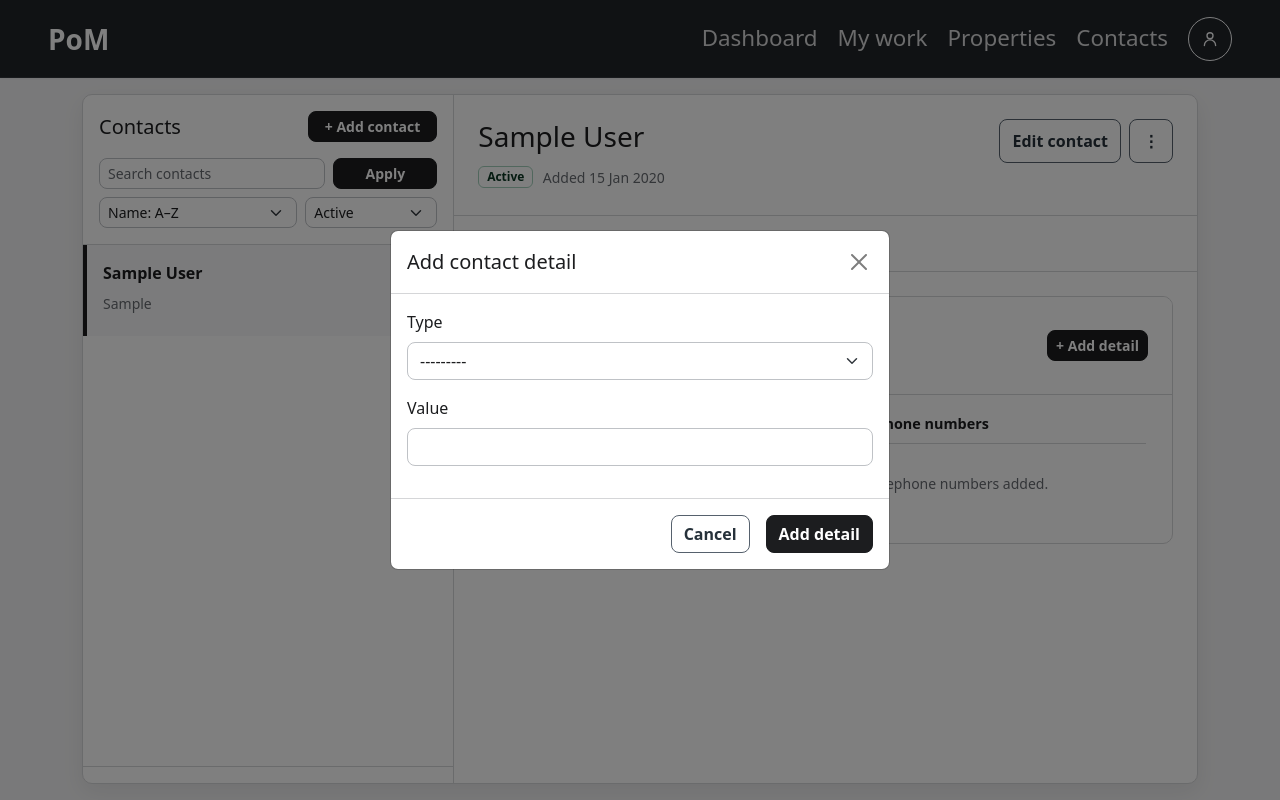
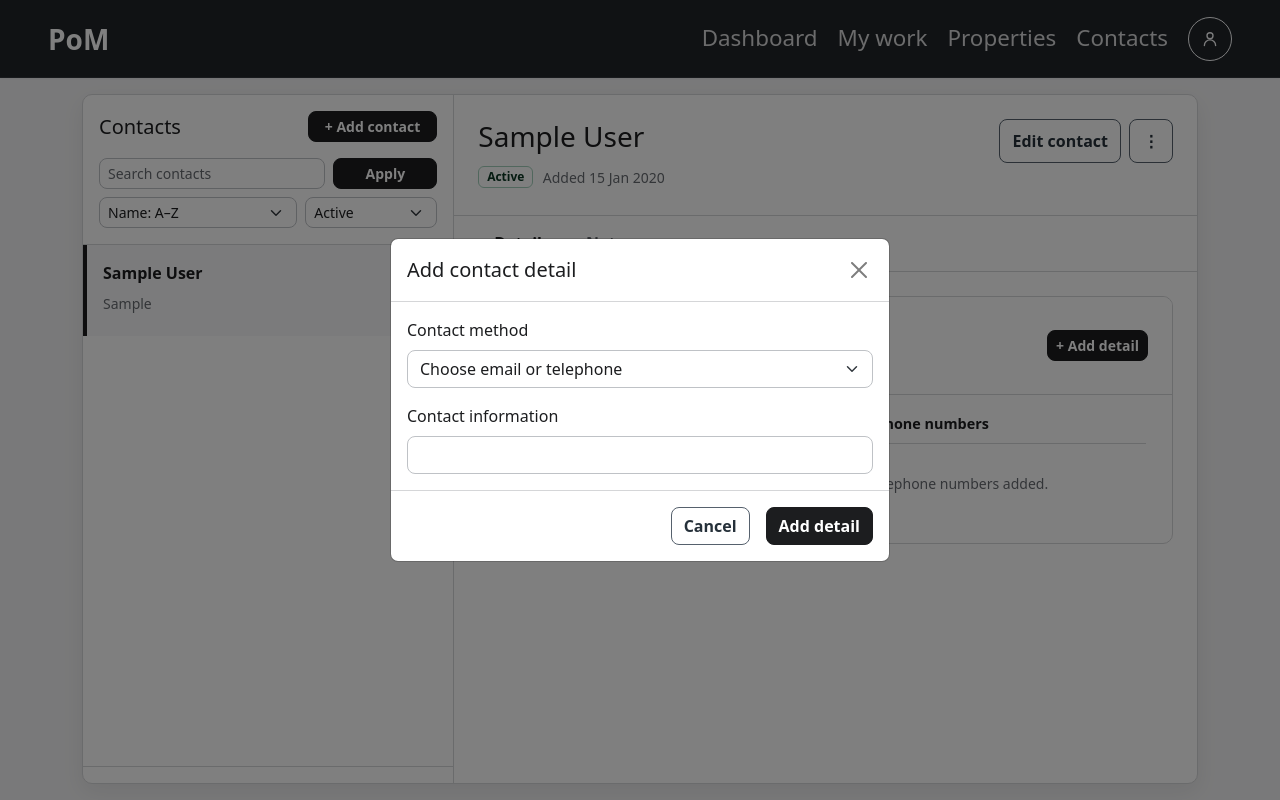
Before and after one commit to alexander-kireev/property_operations_manager, a Django app: page /contacts/ in a window 1280 px wide, after a click on "+ Add detail". Run offline with Django 5.2, Linux system fonts and the light colour scheme; a user stored in the database is signed in; tables that the repository leaves empty hold one stand-in row (values such as "Sample post").

Commit message:
Finish Event and Contact housekeeping

```diff
--- a/contact/forms.py
+++ b/contact/forms.py
@@ -27,6 +27,14 @@ class ContactForm(forms.ModelForm):
             "first_name",
             "last_name",
         )
+        error_messages = {
+            "first_name": {
+                "max_length": "First name must be %(limit_value)d characters or fewer. You entered %(show_value)d.",
+            },
+            "last_name": {
+                "max_length": "Last name must be %(limit_value)d characters or fewer. You entered %(show_value)d.",
+            },
+        }
 
 class ContactCreateForm(ContactForm):
     email = forms.EmailField(
@@ -51,6 +59,12 @@ class ContactMethodForm(forms.ModelForm):
         if self.contact is None and self.instance.pk:
             self.contact = self.instance.contact
 
+        self.fields["type"].label = "Contact method"
+        self.fields["type"].choices = [
+            ("", "Choose email or telephone"),
+            *ContactMethod.Type.choices,
+        ]
+        self.fields["value"].label = "Contact information"
         self.fields["type"].widget.attrs["class"] = "form-select"
         self.fields["value"].widget.attrs["class"] = "form-control"
         self.fields["value"].widget.attrs["autocomplete"] = "off"
--- a/contact/selectors.py
+++ b/contact/selectors.py
@@ -1,4 +1,4 @@
-from django.db.models import OuterRef, Prefetch, Q, Subquery
+from django.db.models import Count, OuterRef, Prefetch, Q, Subquery
 from django.db.models.functions import Lower
 
 from .models import Contact, ContactMethod
@@ -23,6 +23,7 @@ def contacts_for_user(*, user):
         user=user,
         deleted_at__isnull=True,
     ).annotate(
+        method_count=Count("contact_methods", distinct=True),
         first_email=Subquery(
             first_method.filter(type=ContactMethod.Type.EMAIL).values("value")[:1]
         ),
--- a/contact/templates/contact/contacts.html
+++ b/contact/templates/contact/contacts.html
@@ -64,9 +64,13 @@
                                         href="{% if navigation_query %}?{{ navigation_query }}&amp;{% else %}?{% endif %}selected={{ contact.pk }}"
                                         {% if contact == selected_contact %}aria-current="true"{% endif %}
                                     >
-                                        <span class="contact-command-title d-block" title="{{ contact }}">{{ contact }}</span>
-                                        <span class="contact-command-methods d-block mt-2">
-                                            {% if contact.state != "active" %}<span class="badge bg-secondary-subtle border text-secondary-emphasis">{{ contact.get_state_display }}</span>{% else %}{% if contact.first_email %}{{ contact.first_email }}{% endif %}{% if contact.first_email and contact.first_telephone %} · {% endif %}{% if contact.first_telephone %}{{ contact.first_telephone }}{% endif %}{% if not contact.first_email and not contact.first_telephone %}No contact details{% endif %}{% endif %}
+                                        <span class="contact-command-heading">
+                                            <span class="contact-command-title" title="{{ contact }}">{{ contact }}</span>
+                                            {% if contact.state != "active" %}<span class="badge bg-secondary-subtle border text-secondary-emphasis">{{ contact.get_state_display }}</span>{% endif %}
+                                        </span>
+                                        <span class="contact-command-methods mt-2">
+                                            {% if contact.first_email %}<span class="contact-command-primary-method" title="{{ contact.first_email }}">{{ contact.first_email }}</span>{% elif contact.first_telephone %}<span class="contact-command-primary-method" title="{{ contact.first_telephone }}">{{ contact.first_telephone }}</span>{% else %}<span>No contact details</span>{% endif %}
+                                            {% if contact.method_count > 1 %}<span class="contact-command-more">+{{ contact.method_count|add:"-1" }} more</span>{% endif %}
                                         </span>
                                     </a>
                                 {% endfor %}
@@ -219,7 +223,7 @@
             <div class="modal-dialog modal-dialog-centered"><div class="modal-content">
                 <div class="modal-header"><h2 class="modal-title fs-5" id="addContactMethodModalLabel">Add contact detail</h2><button class="btn-close" type="button" data-bs-dismiss="modal" aria-label="Close"></button></div>
                 <form action="{% url 'contact:add_contact_method' selected_contact.pk %}{% if navigation_query %}?{{ navigation_query }}{% endif %}" method="post" autocomplete="off">
-                    <div class="modal-body">{% csrf_token %}{% for field in add_contact_method_form %}<div class="mb-3"><label class="form-label" for="{{ field.id_for_label }}">{{ field.label }}</label>{{ field }}{% for error in field.errors %}<div class="invalid-feedback d-block">{{ error }}</div>{% endfor %}</div>{% endfor %}</div>
+                    <div class="modal-body">{% csrf_token %}{% include "contact/includes/contact_method_form_fields.html" with method_form=add_contact_method_form %}</div>
                     <div class="modal-footer"><button class="btn btn-outline-secondary" type="button" data-bs-dismiss="modal">Cancel</button><button class="btn theme-action" type="submit">Add detail</button></div>
                 </form>
             </div></div>
@@ -230,7 +234,7 @@
                 <div class="modal-dialog modal-dialog-centered"><div class="modal-content">
                     <div class="modal-header"><h2 class="modal-title fs-5" id="editContactMethodModalLabel">Edit contact detail</h2><button class="btn-close" type="button" data-bs-dismiss="modal" aria-label="Close"></button></div>
                     <form action="{% url 'contact:edit_contact_method' selected_contact.pk edit_contact_method.pk %}{% if navigation_query %}?{{ navigation_query }}{% endif %}" method="post" autocomplete="off">
-                        <div class="modal-body">{% csrf_token %}{% for field in edit_contact_method_form %}<div class="mb-3"><label class="form-label" for="{{ field.id_for_label }}">{{ field.label }}</label>{{ field }}{% for error in field.errors %}<div class="invalid-feedback d-block">{{ error }}</div>{% endfor %}</div>{% endfor %}</div>
+                        <div class="modal-body">{% csrf_token %}{% include "contact/includes/contact_method_form_fields.html" with method_form=edit_contact_method_form %}</div>
                         <div class="modal-footer"><a class="btn btn-outline-secondary" href="{% if navigation_query %}?{{ navigation_query }}&amp;{% else %}?{% endif %}selected={{ selected_contact.pk }}">Cancel</a><button class="btn theme-action" type="submit">Save changes</button></div>
                     </form>
                 </div></div>
@@ -255,6 +259,7 @@
 {% endblock %}
 
 {% block extra_js %}
+    <script src="{% static 'js/contact-method-form.js' %}"></script>
     <script src="{% static 'js/note-board.js' %}"></script>
     {% if open_modal %}<span hidden data-modal-auto-open="{{ open_modal }}"></span>{% endif %}
 {% endblock %}
--- /dev/null
+++ b/contact/templates/contact/includes/contact_method_form_fields.html
@@ -0,0 +1,14 @@
+{% for error in method_form.non_field_errors %}<div class="alert alert-danger" role="alert">{{ error }}</div>{% endfor %}
+<div data-contact-method-form>
+    <div class="mb-3">
+        <label class="form-label" for="{{ method_form.type.id_for_label }}">{{ method_form.type.label }}</label>
+        {{ method_form.type }}
+        {% for error in method_form.type.errors %}<div class="invalid-feedback d-block">{{ error }}</div>{% endfor %}
+    </div>
+    <div>
+        <label class="form-label" for="{{ method_form.value.id_for_label }}" data-contact-method-value-label>{{ method_form.value.label }}</label>
+        {{ method_form.value }}
+        {% for error in method_form.value.errors %}<div class="invalid-feedback d-block">{{ error }}</div>{% endfor %}
+        <div class="form-text" data-contact-method-help hidden>Use international format beginning with +, for example +447700900123.</div>
+    </div>
+</div>
--- a/event/templates/event/events.html
+++ b/event/templates/event/events.html
@@ -224,7 +224,11 @@
                                                         <div class="event-participant-row">
                                                             <div class="event-participant-copy">
                                                                 <div class="d-flex align-items-center flex-wrap gap-2">
-                                                                    <span class="event-participant-name fw-semibold" title="{{ event_contact.contact }}">{{ event_contact.contact }}</span>
+                                                                    {% if event_contact.contact.deleted_at %}
+                                                                        <span class="event-participant-name fw-semibold" title="{{ event_contact.contact }}">{{ event_contact.contact }}</span>
+                                                                    {% else %}
+                                                                        <a class="event-participant-name fw-semibold link-body-emphasis" href="{% url 'contact:contacts' %}?{% if event_contact.contact.state != 'active' %}state=all&amp;{% endif %}selected={{ event_contact.contact.pk }}" title="{{ event_contact.contact }}">{{ event_contact.contact }}</a>
+                                                                    {% endif %}
                                                                     {% if event_contact.contact.state != "active" or event_contact.contact.deleted_at %}<span class="badge text-bg-secondary">Historical contact</span>{% endif %}
                                                                 </div>
                                                                 <div class="event-participant-methods small text-body-secondary">
--- a/event/templates/event/includes/event_form_fields.html
+++ b/event/templates/event/includes/event_form_fields.html
@@ -17,14 +17,14 @@
         {% for error in event_form.property.errors %}<div class="invalid-feedback d-block">{{ error }}</div>{% endfor %}
     </div>
     <div class="col-md-6">
-        <label class="form-label" for="{{ event_form.scheduled_date.id_for_label }}">{{ event_form.scheduled_date.label }}</label>
+        <label class="form-label" for="{{ event_form.scheduled_date.id_for_label }}">Date</label>
         {{ event_form.scheduled_date }}
         {% for error in event_form.scheduled_date.errors %}<div class="invalid-feedback d-block">{{ error }}</div>{% endfor %}
     </div>
     <div class="col-12">
         <div hidden>{{ event_form.all_day }}</div>
-        <div class="event-duration" role="radiogroup" aria-label="Duration">
-            <span class="event-duration-label">Duration</span>
+        <div class="event-duration" role="radiogroup" aria-label="Time">
+            <span class="event-duration-label">Time</span>
             <label class="event-duration-choice"><input type="radio" name="{{ event_form.all_day.auto_id }}_duration" value="all_day" data-duration-choice{% if event_form.all_day.value %} checked{% endif %}> All day</label>
             <label class="event-duration-choice"><input type="radio" name="{{ event_form.all_day.auto_id }}_duration" value="timed" data-duration-choice{% if not event_form.all_day.value %} checked{% endif %}> Set time</label>
         </div>
--- a/static/css/site.css
+++ b/static/css/site.css
@@ -2009,8 +2009,21 @@ body {
     color: var(--bs-secondary-color) !important;
 }
 
+.contact-command-heading {
+    display: flex;
+    min-width: 0;
+    align-items: center;
+    gap: 0.5rem;
+}
+
+.contact-command-heading .badge {
+    flex: 0 0 auto;
+    white-space: nowrap;
+}
+
 .contact-command-title {
     min-width: 0;
+    flex: 1 1 auto;
     overflow: hidden;
     font-weight: 600;
     text-overflow: ellipsis;
@@ -2018,11 +2031,23 @@ body {
 }
 
 .contact-command-methods {
+    display: flex;
     min-width: 0;
-    overflow: hidden;
+    align-items: baseline;
+    gap: 0.45rem;
     color: var(--bs-secondary-color);
     font-size: 0.875rem;
+}
+
+.contact-command-primary-method {
+    min-width: 0;
+    overflow: hidden;
     text-overflow: ellipsis;
+    white-space: nowrap;
+}
+
+.contact-command-more {
+    flex: 0 0 auto;
     white-space: nowrap;
 }
 
@@ -2214,7 +2239,7 @@ body {
     overflow-wrap: anywhere;
     line-height: 1.25;
     -webkit-box-orient: vertical;
-    -webkit-line-clamp: 3;
+    -webkit-line-clamp: 2;
 }
 
 .contact-detail-meta {
--- /dev/null
+++ b/static/js/contact-method-form.js
@@ -0,0 +1,22 @@
+document.addEventListener("DOMContentLoaded", () => {
+    document.querySelectorAll("[data-contact-method-form]").forEach((form) => {
+        const method = form.querySelector('[name="type"]');
+        const value = form.querySelector('[name="value"]');
+        const label = form.querySelector("[data-contact-method-value-label]");
+        const help = form.querySelector("[data-contact-method-help]");
+        if (!method || !value || !label || !help) return;
+
+        function update() {
+            const isEmail = method.value === "email";
+            const isTelephone = method.value === "telephone";
+            label.textContent = isEmail ? "Email address" : isTelephone ? "Telephone number" : "Contact information";
+            value.type = isEmail ? "email" : isTelephone ? "tel" : "text";
+            value.placeholder = isEmail ? "name@example.com" : isTelephone ? "+44 7700 900123" : "";
+            value.inputMode = isTelephone ? "tel" : "";
+            help.hidden = !isTelephone;
+        }
+
+        method.addEventListener("change", update);
+        update();
+    });
+});
```
Also changed, not shown: contact/tests.py (+39 -4 lines), event/forms.py (+27 -0 lines), event/tests.py (+89 -2 lines).
